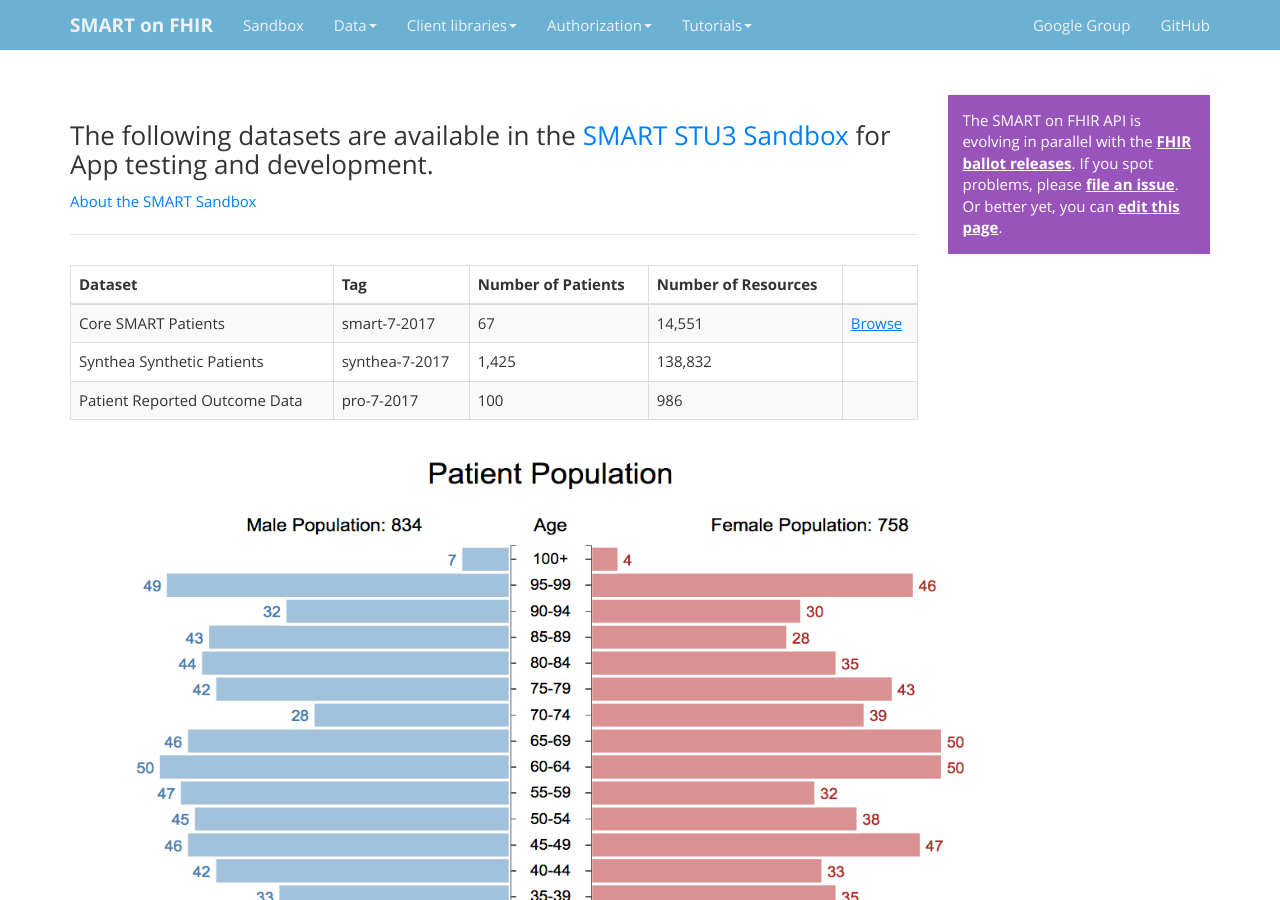
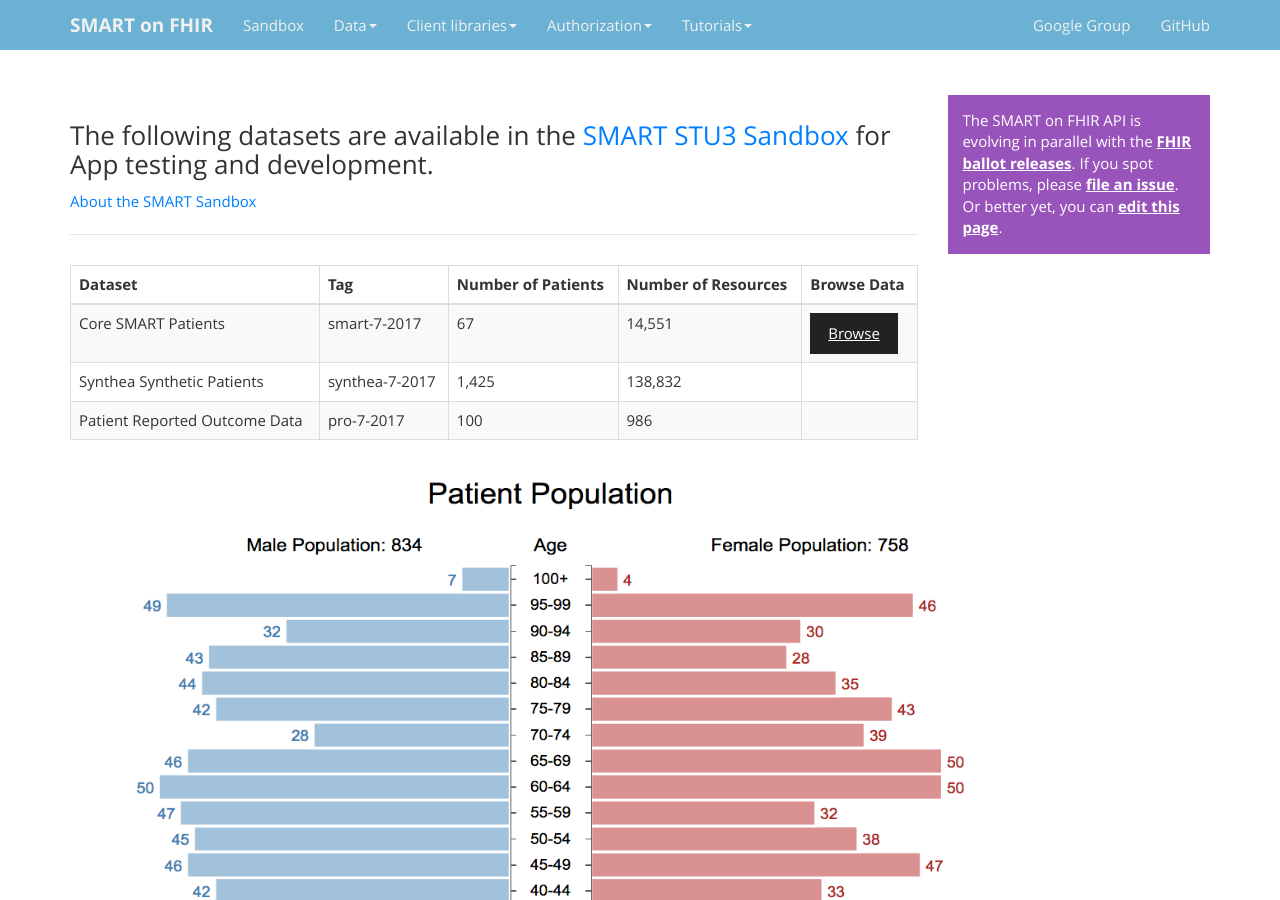
Before and after one commit to smart-on-fhir/smart-on-fhir.github.io, a Jekyll site: the page built from data/stu3-sandbox-data.md, in a window 1280 px wide and 900 px high. Built offline with Jekyll 4.4.1, drawn with Linux system fonts in a browser that asks for light colours.

Commit message:
Update stu3-sandbox-data.md

```diff
--- a/data/stu3-sandbox-data.md
+++ b/data/stu3-sandbox-data.md
@@ -12,9 +12,9 @@
 
 <div class="before-table"></div>
 
-| Dataset|Tag|Number of Patients|Number of Resources||
+| Dataset|Tag|Number of Patients|Number of Resources| Browse Data|
 | :-------------|:--------|:-------|:--------|:--------|
-| Core SMART Patients |smart-7-2017 |67  |14,551 |<a href="#" class="open-picker" data-tags="smart-7-2017" data-stu="stu3-open-sandbox">Browse</a>|
+| Core SMART Patients |smart-7-2017 |67  |14,551 |<a href="#" class="open-picker btn btn-default" data-tags="smart-7-2017" data-stu="stu3-open-sandbox">Browse</a>|
 | Synthea Synthetic Patients | synthea-7-2017 |1,425 | 138,832   ||
 | Patient Reported Outcome Data | pro-7-2017 |100 |986 ||
 
```
